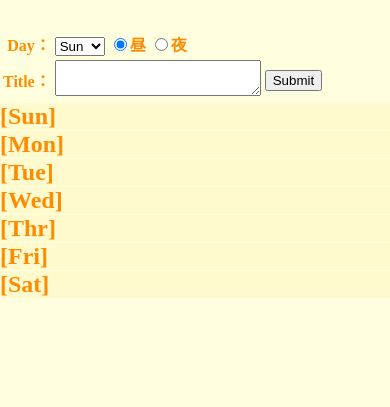
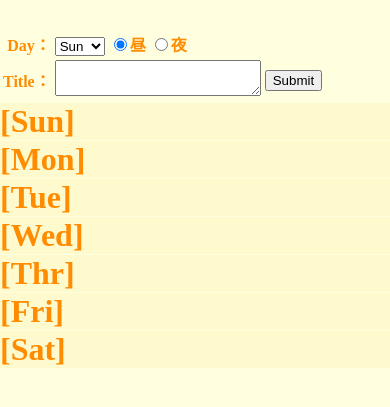
Before and after one commit to ikumi-satou/works, a plain HTML site: page animeList/animeList.html in a window 390 px wide. Shown: the part 81-488 px from the top of the page. Drawn offline with nearby package versions, Linux system fonts and the light colour scheme.

Commit message:
フォントサイズ微調整

```diff
--- a/animeList/autumn.css
+++ b/animeList/autumn.css
@@ -25,7 +25,7 @@ li {
 
     .label {
         background-color: lemonchiffon;
-        font-size: x-large;
+        font-size: xx-large;
         font-weight: bold;
         cursor: pointer;
         display: block;
```
